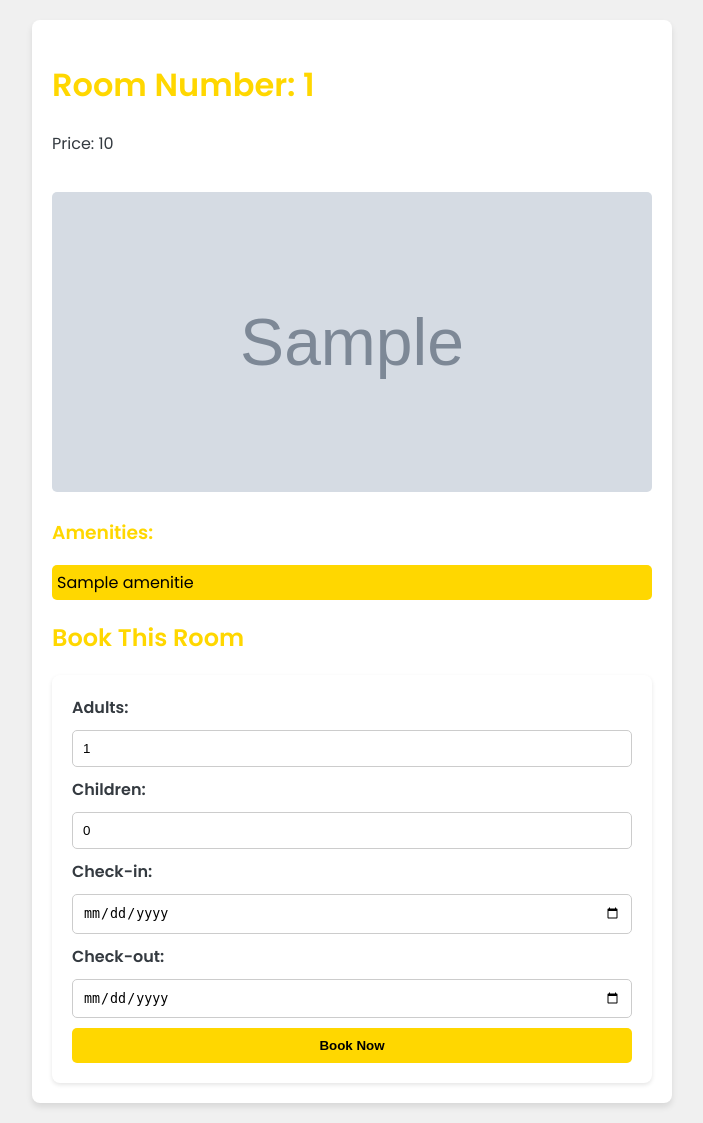
After one commit to ranjanthapa/Hotel-Management, a Django app: page /room/detail/1/ in a window 1280 px wide. The commit adds this page. Shown: the whole page, without its empty margins (288-991 px from the left). Run offline with Django 5.2, Linux system fonts and the light colour scheme; tables that the repository leaves empty hold one stand-in row (values such as "Sample post"); grey boxes marked "Sample" are stand-in pictures.

Commit message:
updated list and detail views.

```diff
--- a/room/admin.py
+++ b/room/admin.py
@@ -30,3 +30,4 @@ admin.site.register(ReviewAndRating)
 admin.site.register(AboutUs)
 admin.site.register(MenuCategory)
 admin.site.register(MenuList)
+admin.site.register(Amenitie)
--- a/room/models.py
+++ b/room/models.py
@@ -29,6 +29,11 @@ BED_TYPE = [
     ('king_bed', "King Bed")
 ]
 
+class Amenitie(models.Model):
+    name = models.CharField(max_length=100, blank=True)
+
+    def __str__(self):
+        return self.name
 
 class RoomImage(models.Model):
     room = models.OneToOneField(Room, on_delete=models.CASCADE)
@@ -37,6 +42,9 @@ class RoomImage(models.Model):
     image3 = models.ImageField(upload_to='images/room_image')
     image4 = models.ImageField(upload_to='images/room_image')
     image5 = models.ImageField(upload_to='images/room_image')
+
+    def get_images(self):
+        return [self.image1, self.image2, self.image3, self.image4, self.image5]
 
     def __str__(self):
         return f'Room Number: {self.room}'
@@ -50,7 +58,7 @@ class RoomDetail(models.Model):
     bed_type = models.CharField(max_length=30, choices=BED_TYPE, blank=True, null=True)
     availability = models.BooleanField(default=True)
     status = models.CharField(max_length=50, choices=ROOM_STATUS)
-    amenities = models.TextField()
+    amenities = models.ManyToManyField(Amenitie, related_name='rooms')
 
 
 class RoomBooking(models.Model):
--- a/room/urls.py
+++ b/room/urls.py
@@ -1,5 +1,7 @@
 from django.urls import path
+from django.conf import settings
 from . import views
+from django.conf.urls.static import static
 
 urlpatterns = [
     path('', views.HomeView.as_view(), name='home'),
@@ -8,6 +10,7 @@ urlpatterns = [
     path('events/', views.EventsView.as_view(), name='events'),
     path('reservation/', views.ReservationView.as_view(), name='reservation'),
     path('rooms/', views.RoomListView.as_view(), name='rooms'),
-    path('roomdetail/<int:id>/', views.RoomDetailView.as_view(), name='roomdetail'),
+    path('rooms/<str:room_type>/', views.RoomListView.as_view(), name='rooms_by_type'),
+    path('room/detail/<int:pk>/', views.RoomDetailView.as_view(), name='room_detail'),
     path('bookroom/', views.RoomBookView.as_view(), name='bookroom'),
-]
+] + static(settings.MEDIA_URL, document_root=settings.MEDIA_ROOT)
--- a/room/views.py
+++ b/room/views.py
@@ -2,7 +2,7 @@ from django.shortcuts import render, redirect
 from django.http import HttpResponse
 from django.views import  View
 from django.views.generic import ListView, RedirectView, TemplateView, DetailView
-from .models import Room, RoomDetail, RoomBooking
+from .models import RoomDetail, RoomImage, Amenitie, Room
 from .forms import RoomForm, RoomDetailForm, RoomBookingForm
 
 
@@ -22,15 +22,49 @@ class ReservationView(TemplateView):
 class HomeView(TemplateView):
     template_name = 'room/home.html'
 
+# class RoomListView(TemplateView):
+#     template_name = 'room/room_list.html'
+#     context_object_name = 'rooms'
+
+#     def get_context_data(self, **kwargs):
+#         context = super(RoomListView, self).get_context_data(**kwargs)
+#         room_details = RoomDetail.objects.select_related('room', 'image').all()
+#         context['room_details'] = room_details
+#         return context
+
+#     def get_queryset(self):
+#         print("RoomListView is called")
+#         return super().get_queryset()
+
 class RoomListView(ListView):
-    model = Room
-    template = 'room/rooms.html'
-    context_object_name = 'rooms'
+    model = RoomDetail  # Assuming you want to display details from RoomDetail
+    template_name = 'room/test.html'
+    context_object_name = 'room_details'
+
+    def get_queryset(self):
+        """
+        Override the default queryset to filter rooms based on the room type.
+        """
+
+        room_type = self.kwargs.get('room_type')  # Get the room_type from the URL
+        return RoomDetail.objects.filter(room_type=room_type).select_related('room', 'image')
+
+    def get_context_data(self, **kwargs):
+        context = super().get_context_data(**kwargs)
+        context['room_type'] = self.kwargs.get('room_type')
+        return context
 
 class RoomDetailView(DetailView):
-    model = Room
-    template = 'room/room_detail.html'
-    context_object_name = 'room'
+    model = RoomDetail
+    template_name = 'room/test1.html'
+    context_object_name = 'roomdetail'
+
+    def get_context_data(self, **kwargs):
+        context = super().get_context_data(**kwargs)
+        room_id = self.kwargs.get('pk')
+        context['images'] = RoomImage.objects.filter(room__id=room_id)
+        context['amenities'] = Amenitie.objects.filter(rooms__room__id=room_id)
+        return context
 
 class RoomBookView(View):
     def get(self, request, *args, **kwargs):
@@ -42,3 +76,17 @@ class RoomBookView(View):
             form.save()
         form = RoomBookingForm()
         return render(request, 'room/room_booking.html', {'form':form})
+
+def room_detail_view(request, room_type):
+    # Fetch the room details based on the room type
+    room_details = RoomDetail.objects.filter(room_type=room_type).first()
+    images = None
+    if room_details and room_details.image:
+        # Assuming room_details.image points to a RoomImage instance
+        images = [room_details.image.image1, room_details.image.image2, room_details.image.image3, room_details.image.image4, room_details.image.image5]
+
+    context = {
+        'room_details': room_details,
+        'images': images,
+    }
+    return render(request, 'room_detail.html', context)
--- /dev/null
+++ b/static/room/css/test1.css
@@ -0,0 +1,77 @@
+/* style.css */
+body {
+    font-family: 'Poppins', sans-serif;
+    background-color: #F0F0F0; /* Silver white background */
+    color: #343a40; /* Slightly softer than pure black for text */
+}
+
+.room-detail {
+    max-width: 600px;
+    margin: 20px auto;
+    padding: 20px;
+    background-color: #ffffff;
+    border-radius: 8px;
+    box-shadow: 0 4px 6px rgba(0,0,0,0.1);
+}
+
+.room-detail h1, .room-detail h2, .room-detail h3 {
+    color: #FFD700; /* Gold color for headings */
+}
+
+.room-detail img {
+    width: 100%; /* Ensures image stretches to container width */
+    height: 300px; /* Fixed height for all images */
+    object-fit: cover; /* Ensures images cover the area without distorting aspect ratio */
+    margin-top: 20px;
+    border-radius: 5px; /* Optional: adds rounded corners to images */
+}
+
+ul {
+    list-style-type: none; /* Removes bullet points from list */
+    padding: 0;
+}
+
+ul li {
+    background-color: #FFD700; /* Gold background for amenities */
+    color: #000; /* Black text for contrast */
+    padding: 5px;
+    margin-bottom: 5px;
+    border-radius: 5px; /* Rounded corners for list items */
+}
+
+form {
+    background-color: #FFF;
+    padding: 20px;
+    margin-top: 20px;
+    border-radius: 8px;
+    box-shadow: 0 2px 4px rgba(0,0,0,0.1);
+}
+
+form label {
+    font-weight: 600; /* Makes labels slightly bolder */
+    color: #343a40;
+}
+
+form input[type=number], form input[type=date] {
+    width: 100%;
+    padding: 10px;
+    margin: 10px 0;
+    border-radius: 5px;
+    border: 1px solid #ccc;
+    box-sizing: border-box; /* Ensures padding doesn't affect overall width */
+}
+
+form button {
+    width: 100%;
+    padding: 10px;
+    background-color: #FFD700; /* Gold background for button */
+    color: #000; /* Black text for contrast */
+    border: none;
+    border-radius: 5px;
+    cursor: pointer;
+    font-weight: 600;
+}
+
+form button:hover {
+    background-color: #e6c200; /* Slightly darker gold on hover */
+}
--- /dev/null
+++ b/templates/room/test1.html
@@ -0,0 +1,42 @@
+{% load static %}
+<!DOCTYPE html>
+<html lang="en">
+<head>
+    <meta charset="UTF-8">
+    <title>Room Detail</title>
+    <link href="https://fonts.googleapis.com/css2?family=Poppins:wght@400;600&display=swap" rel="stylesheet">
+    <link rel="stylesheet" href="{% static 'room/css/test1.css' %}">
+    <!-- Add your CSS links here -->
+</head>
+<body>
+    <div class="room-detail">
+        <h1>Room Number: {{ roomdetail.room.room_no }}</h1>
+        <p>Price: {{ roomdetail.price }}</p>
+        <!-- Display images and amenities -->
+        {% for image in images %}
+            <img src="{{ image.image1.url }}" alt="Room Image">
+            <!-- Repeat for other images if necessary -->
+        {% endfor %}
+        <h3>Amenities:</h3>
+        <ul>
+            {% for amenity in amenities %}
+                <li>{{ amenity.name }}</li>
+            {% endfor %}
+        </ul>
+        <h2>Book This Room</h2>
+        <form method="post">
+            {% csrf_token %}
+            <!-- Assuming you have a form or inputs for booking details -->
+            <label for="adults">Adults:</label>
+            <input type="number" id="adults" name="adults" min="1" value="1">
+            <label for="children">Children:</label>
+            <input type="number" id="children" name="children" min="0" value="0">
+            <label for="check_in">Check-in:</label>
+            <input type="date" id="check_in" name="check_in">
+            <label for="check_out">Check-out:</label>
+            <input type="date" id="check_out" name="check_out">
+            <button type="submit">Book Now</button>
+        </form>
+    </div>
+</body>
+</html>
```
Also changed, not shown: core/settings.py (+9 -9 lines), requirements.txt (added, +9 -0 lines), room/note.txt (renamed from templates/room/room_list.html, +17 -0 lines), room/templatetags/room_tags.py (added, +10 -0 lines), static/room/css/slider.css (added, +106 -0 lines), static/room/js/carousel.js (added, +32 -0 lines), templates/room/home.html (+7 -7 lines), templates/room/room_detail.html (+55 -7 lines), templates/room/room_detail_list.html (added, +47 -0 lines), templates/room/test.html (added, +41 -0 lines), room/migrations/0009_amenitie_remove_roomdetail_amenities_and_more.py (added), room/templatetags/__init__.py (added), 1 other file.
